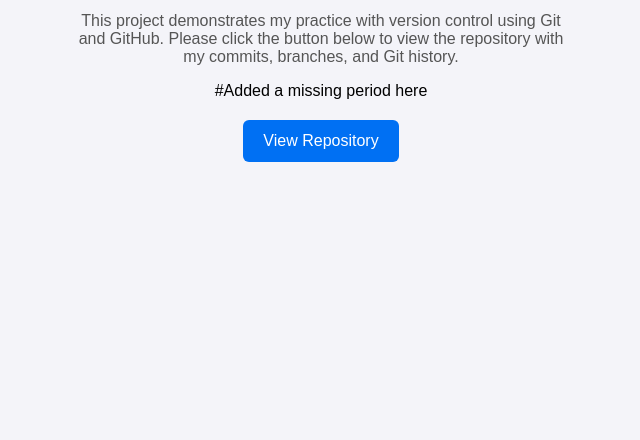
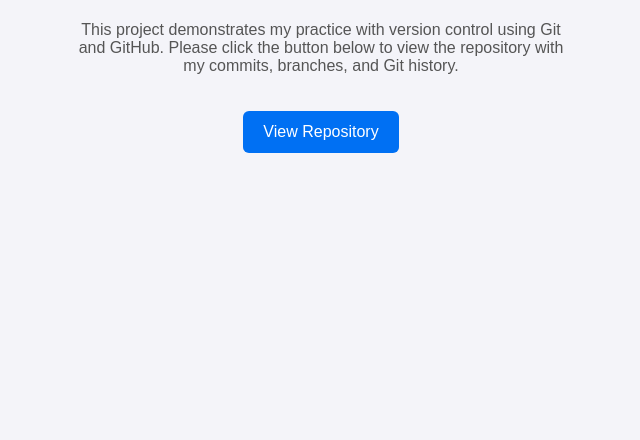
Before and after one commit to fay-ehi/Task-2-, a plain HTML site: page index.html in a window 1280 px wide. Shown: the part 360-800 px from the top of the page, without its empty margins (319-959 px from the left). Drawn offline with Linux system fonts and the light colour scheme.

```diff
--- a/index.html
+++ b/index.html
@@ -47,7 +47,6 @@
       GitHub. Please click the button below to view the repository with my
       commits, branches, and Git history.
     </p>
-    #Added a missing period here
 
     <a class="btn" href="https://github.com/fay-ehi/Task-2-" target="_blank"
       >View Repository</a
```
Also changed, not shown: 1 other file.
